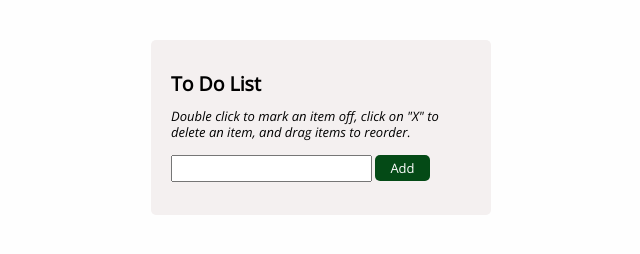
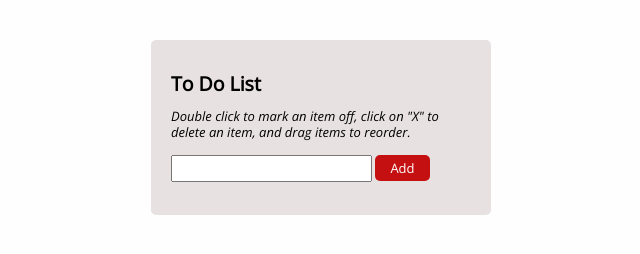
Before and after one commit to jmahanera/to-do-list-App, a plain HTML site: page index.html in a window 1280 px wide. Shown: the whole page, without its empty margins (319-959 px from the left). Drawn offline with nearby package versions, Linux system fonts and the light colour scheme.

Commit message:
Button color changed

```diff
--- a/css/style.css
+++ b/css/style.css
@@ -11,7 +11,7 @@ padding: 20px;
 width: 300px;
 margin: 0 auto;
 margin-top: 40px;
-background: rgb(244, 240, 240);
+background: rgb(232, 225, 225);
 border-radius: 5px;}
 
 form {
@@ -24,7 +24,7 @@ padding: 4px 15px 4px 5px;
 /*button style*/
 #button{
 display: inline-block;
-background-color:#044a16;
+background-color:#c41010;
 color:#ffffff;
 border-radius: 5px;
 text-align:center;
```
